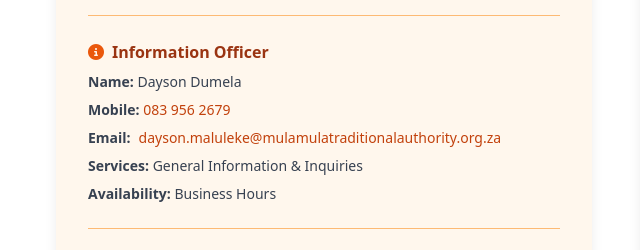
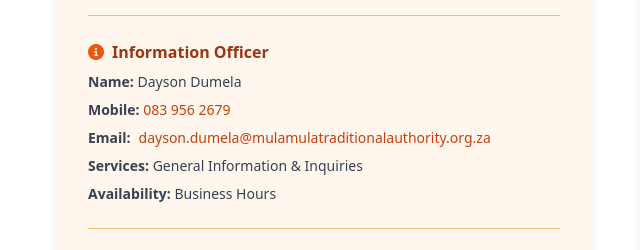
Before and after one commit to ValoyItech/mulamula, a plain HTML site: page index.html in a window 1280 px wide. Shown: the part 7000-7250 px from the top of the page, 24-664 px from the left. Drawn offline with nearby package versions, Linux system fonts and the light colour scheme.

Commit message:
Add files via upload

```diff
--- a/index.html
+++ b/index.html
@@ -1207,9 +1207,9 @@
             <li><strong>Mobile:</strong> <a href="tel:0839562679" class="text-orange-700 hover:underline">083 956 2679</a></li>
             <li class="flex items-start gap-2 min-w-0">
               <strong>Email:</strong>
-              <a href="mailto:dayson.maluleke@mulamulatraditionalauthority.org.za"
+              <a href="mailto:dayson.dumela@mulamulatraditionalauthority.org.za"
                  class="text-orange-700 hover:underline break-all">
-                 dayson.maluleke@mulamulatraditionalauthority.org.za
+                 dayson.dumela@mulamulatraditionalauthority.org.za
               </a>
             </li>
             <li><strong>Services:</strong> General Information & Inquiries</li>
```
Also changed, not shown: contact.html (+1 -1 lines).
